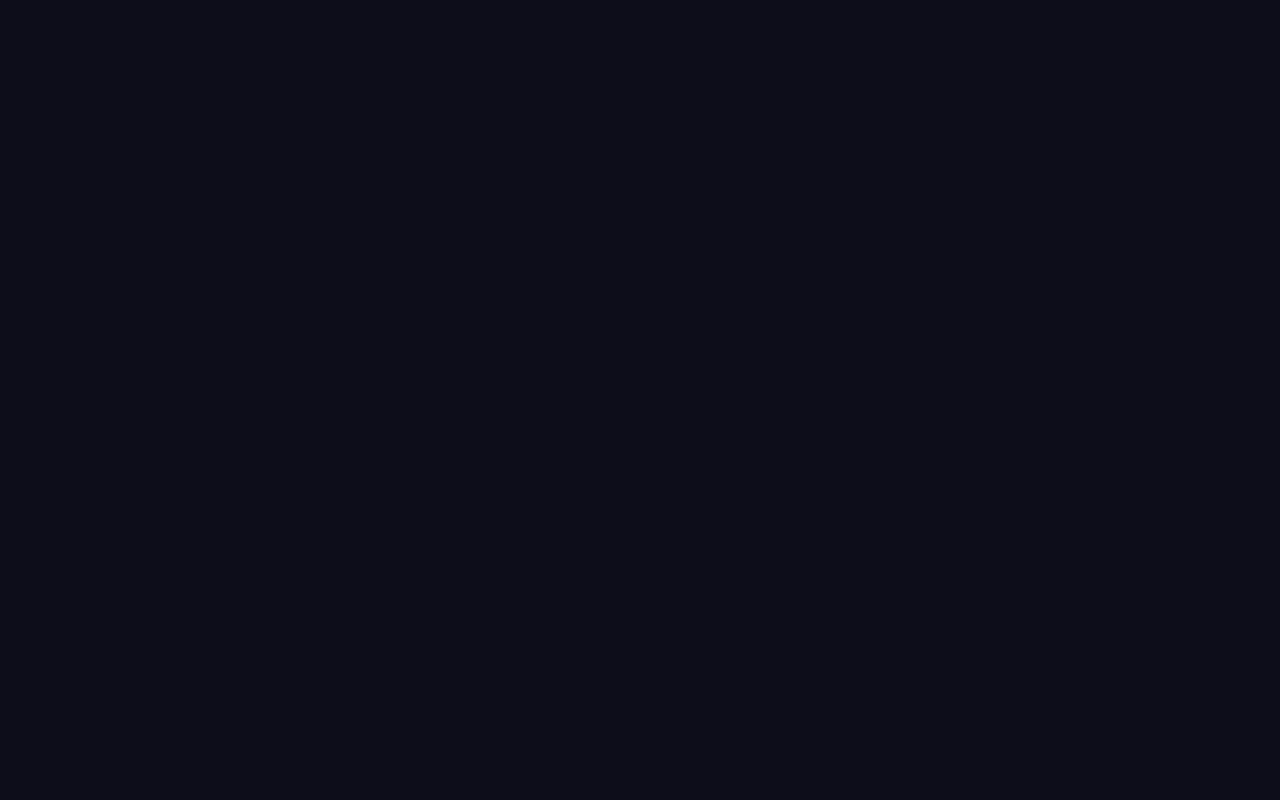
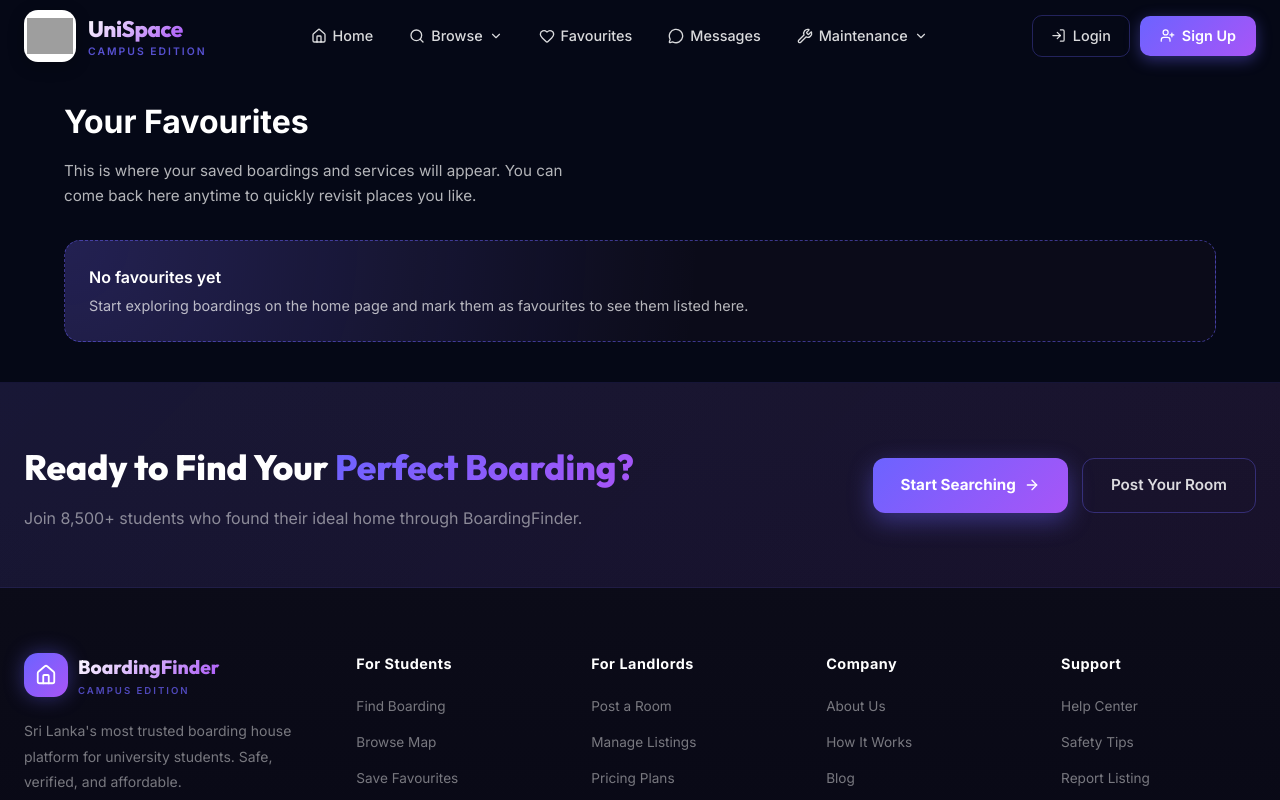
Before and after one commit to madhawadiyanath/unispace-frontend, a React (Vite) app: page /favourites in a window 1280 px wide. Before the commit this address had no page. Shown: the top 800 px of the page. Built offline with nearby package versions, Linux system fonts and the light colour scheme.

Commit message:
Icrwseate the favorite page

```diff
--- a/src/App.tsx
+++ b/src/App.tsx
@@ -12,6 +12,7 @@ import CleaningServicePage from './Pages/CleaningServicePage';
 import CleaningStaffDashboard from './Pages/CleaningStaffDashboard';
 import MaintenancePage from './Pages/MaintenancePage';
 import EditProfilePage from './Pages/EditProfilePage';
+import FavouritesPage from './Pages/FavouritesPage';
 
 function App() {
   return (
@@ -29,6 +30,7 @@ function App() {
         <Route path="/cleaning-service" element={<CleaningServicePage />} />
         <Route path="/cleaning-staff/dashboard" element={<CleaningStaffDashboard />} />
         <Route path="/maintenance" element={<MaintenancePage />} />
+        <Route path="/favourites" element={<FavouritesPage />} />
       </Routes>
     </BrowserRouter>
   );
--- a/src/Components/Navbar.tsx
+++ b/src/Components/Navbar.tsx
@@ -34,7 +34,7 @@ const Navbar = () => {
       icon: <Search size={16} />,
       dropdown: ['All Boardings', 'Near Campus', 'Budget Friendly', 'Premium'],
     },
-    { label: 'Favourites', href: '#', icon: <Heart size={16} /> },
+    { label: 'Favourites', href: '/favourites', icon: <Heart size={16} /> },
     { label: 'Messages', href: '#', icon: <MessageCircle size={16} /> },
     {
       label: 'Maintenance',
--- /dev/null
+++ b/src/Pages/FavouritesPage.tsx
@@ -0,0 +1,60 @@
+import Navbar from '../Components/Navbar';
+import Footer from '../Components/Footer';
+
+const FavouritesPage = () => {
+  return (
+    <div style={{ minHeight: '100vh', backgroundColor: '#050816', color: '#fff' }}>
+      <Navbar />
+      <main
+        style={{
+          maxWidth: '1200px',
+          margin: '0 auto',
+          padding: '96px 24px 40px',
+        }}
+      >
+        <h1
+          style={{
+            fontSize: '2rem',
+            fontWeight: 700,
+            marginBottom: '0.75rem',
+          }}
+        >
+          Your Favourites
+        </h1>
+        <p
+          style={{
+            fontSize: '0.95rem',
+            color: 'rgba(255,255,255,0.7)',
+            maxWidth: '520px',
+          }}
+        >
+          This is where your saved boardings and services will appear.
+          You can come back here anytime to quickly revisit places you like.
+        </p>
+
+        {/* TODO: Replace this placeholder with real favourite listings when backend is ready. */}
+        <div
+          style={{
+            marginTop: '32px',
+            padding: '24px',
+            borderRadius: '16px',
+            border: '1px dashed rgba(108,99,255,0.5)',
+            background:
+              'radial-gradient(circle at top left, rgba(108,99,255,0.25), transparent 55%), rgba(13,13,26,0.9)',
+          }}
+        >
+          <p style={{ marginBottom: '4px', fontWeight: 600 }}>
+            No favourites yet
+          </p>
+          <p style={{ fontSize: '0.9rem', color: 'rgba(255,255,255,0.7)' }}>
+            Start exploring boardings on the home page and mark them as
+            favourites to see them listed here.
+          </p>
+        </div>
+      </main>
+      <Footer />
+    </div>
+  );
+};
+
+export default FavouritesPage;
```
